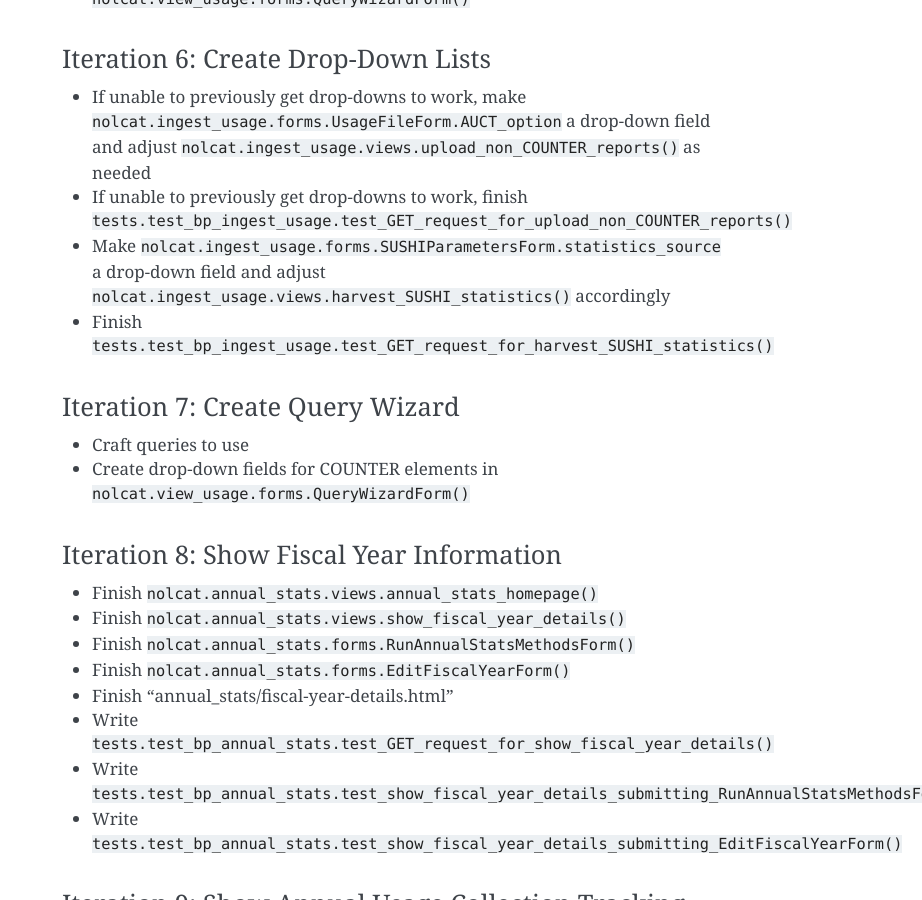
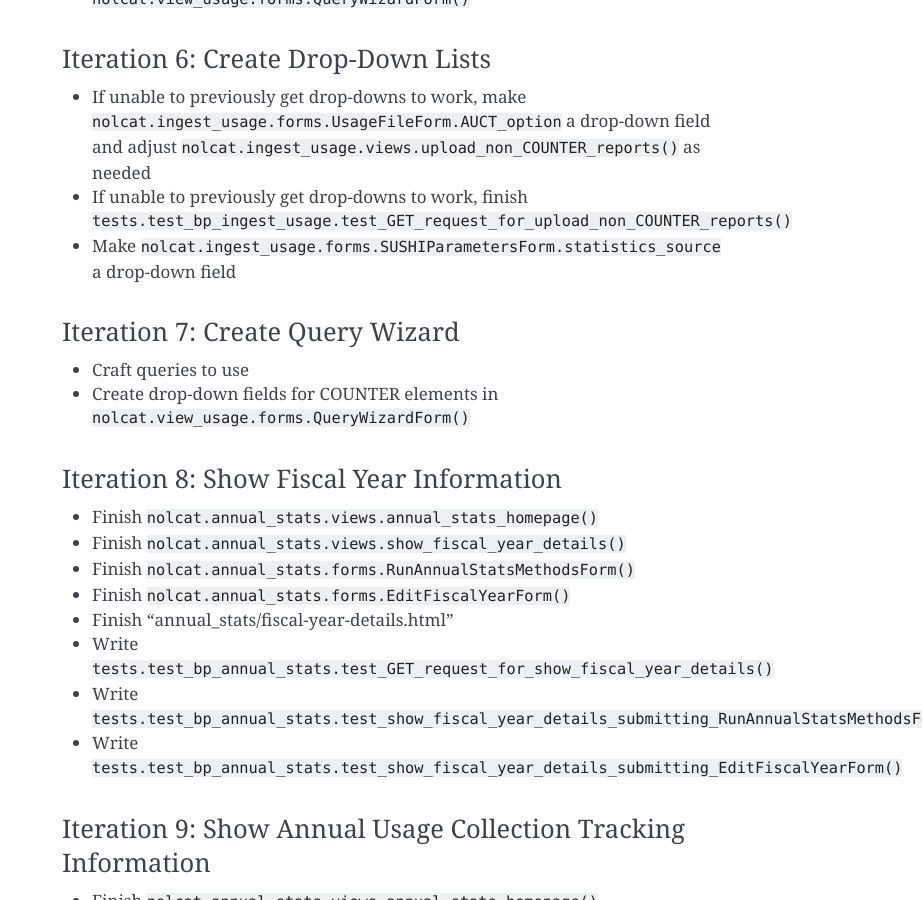
Before and after one commit to ereiskind/nolcat, a Sphinx documentation site: the page built from docs/source/roadmap.rst, in a window 1280 px wide and 900 px high, scrolled down 4443 px. Shown: the whole window, without its empty margins (358-1280 px from the left). Built offline with Sphinx 7.4.7, drawn with Linux system fonts in a browser that asks for light colours.

Commit message:
Finish `test_GET_request_for_harvest_SUSHI_statistics`

```diff
--- a/docs/source/roadmap.rst
+++ b/docs/source/roadmap.rst
@@ -129,8 +129,7 @@ Iteration 6: Create Drop-Down Lists
 ===================================
 * If unable to previously get drop-downs to work, make ``nolcat.ingest_usage.forms.UsageFileForm.AUCT_option`` a drop-down field and adjust ``nolcat.ingest_usage.views.upload_non_COUNTER_reports()`` as needed
 * If unable to previously get drop-downs to work, finish ``tests.test_bp_ingest_usage.test_GET_request_for_upload_non_COUNTER_reports()``
-* Make ``nolcat.ingest_usage.forms.SUSHIParametersForm.statistics_source`` a drop-down field and adjust ``nolcat.ingest_usage.views.harvest_SUSHI_statistics()`` accordingly
-* Finish ``tests.test_bp_ingest_usage.test_GET_request_for_harvest_SUSHI_statistics()``
+* Make ``nolcat.ingest_usage.forms.SUSHIParametersForm.statistics_source`` a drop-down field
 
 Iteration 7: Create Query Wizard
 ================================
```
Also changed, not shown: 1 other file.
